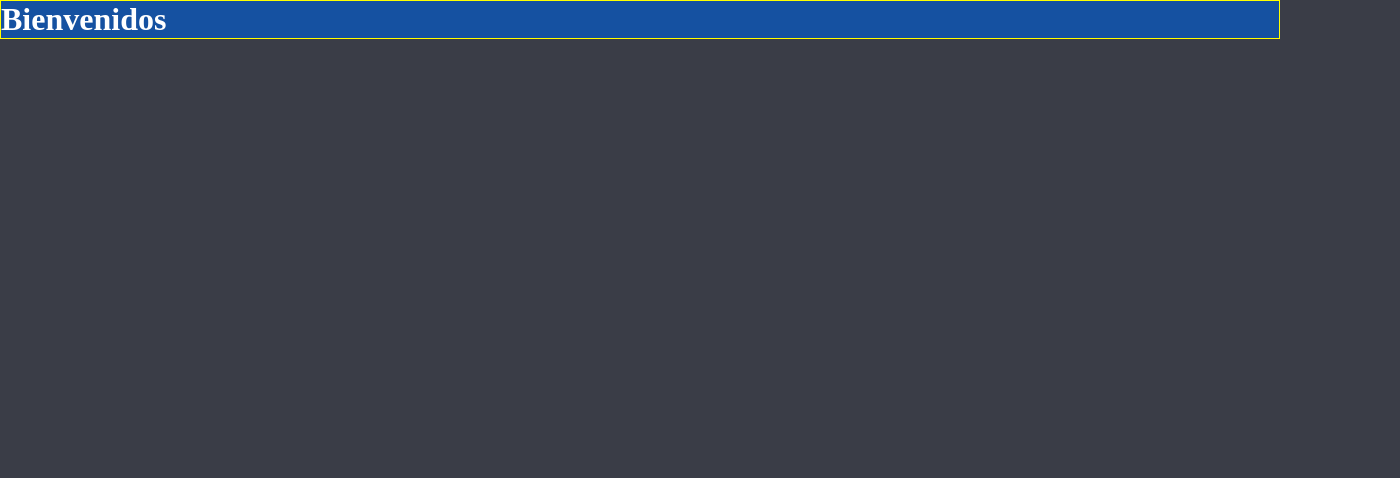
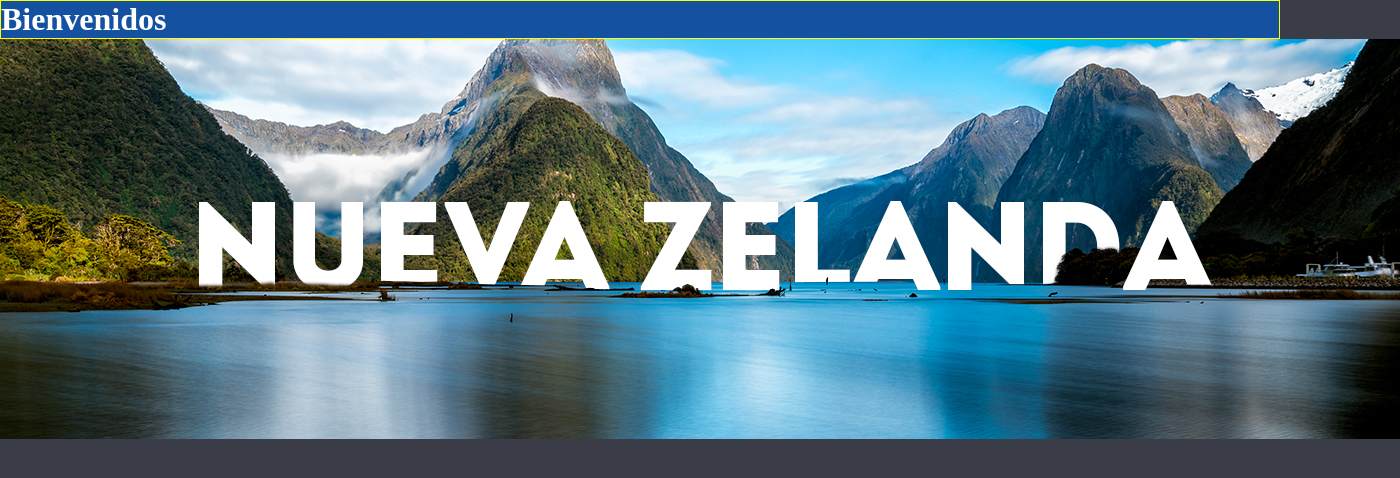
Before and after one commit to DesireLe/repoRemotoGit, a plain HTML site: page index.html in a window 1280 px wide. Shown: the whole page, 1400 px wide, since content can reach past the window. Drawn offline with Linux system fonts and the light colour scheme.

Commit message:
Agregada imagne turistica Nueva Zelanda

```diff
--- a/index.html
+++ b/index.html
@@ -9,6 +9,7 @@
 </head>
 <body>
     <h1 class="titulo">Bienvenidos</h1>
+    <img src="viaje.jpg" class="nz">
 
 </body>
 </html>
```
